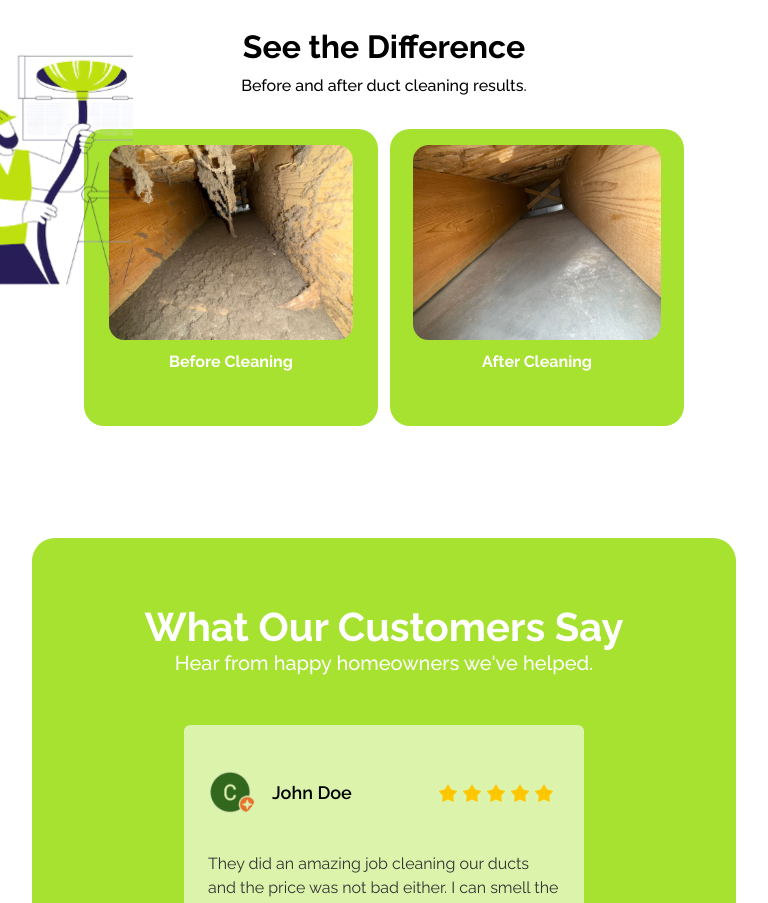
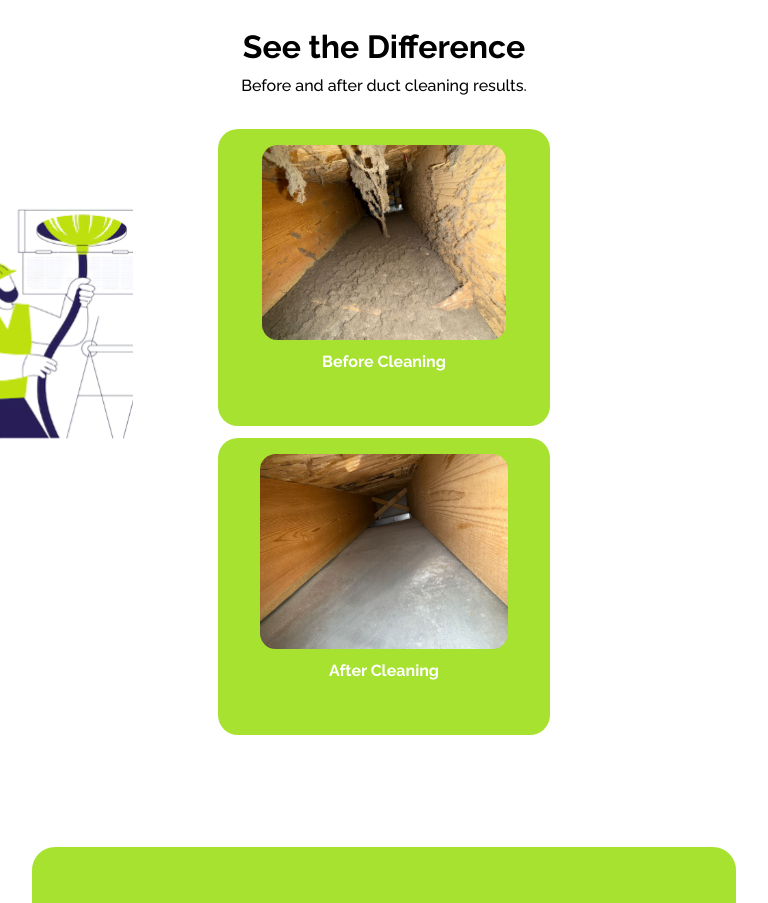
Before and after one commit to ayuktha63/nanak, a Next.js app: page / in a window 768 px wide. Shown: the part 3860-4763 px from the top of the page. Built offline with nearby package versions, Linux system fonts and the light colour scheme.

Commit message:
see the difference fix on mobile and laptop

```diff
--- a/src/app/see-the-difference.css
+++ b/src/app/see-the-difference.css
@@ -30,8 +30,7 @@
   height: 150%;
   position: relative;
   left: -100px;
-  top:-200px;
-  /* max-width: 100%; */
+  top: -200px;
   z-index: 0;
 }
 
@@ -55,12 +54,14 @@
 
 .see-the-difference-container {
   display: flex;
-  flex-direction: column;
+  flex-direction: row; /* Row layout for mobile */
   gap: var(--primary-gap);
-  justify-content: center;
+  justify-content: center; /* Center the cards */
+  align-items: center;
   width: 100%; /* Full width for mobile */
   max-width: 100%;
   box-sizing: border-box;
+  margin: 0 auto;
 }
 
 .see-the-difference-card {
@@ -76,7 +77,6 @@
   align-items: center;
   text-align: center;
   gap: var(--primary-gap);
-  /* z-index: 99999999; */
 }
 
 .see-the-difference-image-container {
@@ -110,6 +110,8 @@
 
   .see-the-difference-container {
     gap: 0.5rem;
+    flex-direction: row; /* Keep row layout */
+    justify-content: center; /* Center the cards */
     width: 100%; /* Maintain full width */
   }
 
@@ -122,6 +124,10 @@
   .see-the-difference-image-container {
     width: 166px; /* Scaled proportionally */
     height: 130px;
+  }
+
+  .see-the-difference-person-container {
+    display: none; /* Explicitly hide on small mobile */
   }
 }
 
@@ -141,16 +147,17 @@
   }
 
   .see-the-difference-container {
-    flex-direction: row;
+    flex-direction: column; /* Column layout for tablets */
     gap: var(--primary-gap);
     justify-content: center;
+    align-items: center; /* Center align items */
     width: 600px; /* Scaled proportionally (900px * 768/1440) */
     max-width: 100%;
     margin: 0 auto;
   }
 
   .see-the-difference-card {
-    flex: 1 1 45%;
+    flex: 1 1 auto; /* Allow cards to take natural size */
     width: 300px; /* Scaled proportionally */
     height: 265px;
     padding: 1rem;
@@ -162,7 +169,7 @@
   }
 
   .see-the-difference-person-container {
-    display: block;
+    display: block; /* Show on tablets */
     position: absolute;
     left: 0;
     top: 50%;
@@ -180,16 +187,17 @@
   }
 
   .see-the-difference-container {
-    flex-direction: row;
+    flex-direction: column; /* Column layout for tablets */
     gap: 1.5rem;
     justify-content: center;
+    align-items: center; /* Center align items */
     width: 738px; /* Scaled proportionally (900px * 1180/1440) */
     max-width: 100%;
     margin: 0 auto;
   }
 
   .see-the-difference-card {
-    flex: 1 1 300px;
+    flex: 1 1 auto; /* Allow cards to take natural size */
     width: 340px; /* Scaled proportionally */
     height: 300px;
     padding: 1.5rem;
@@ -201,7 +209,7 @@
   }
 
   .see-the-difference-person-container {
-    display: block;
+    display: block; /* Show on tablets */
     position: absolute;
     left: 0;
     top: 50%;
```
